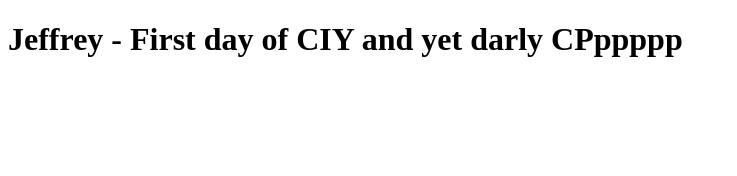
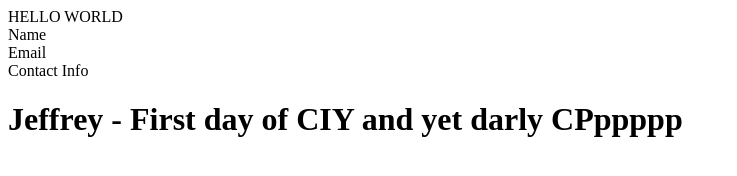
Before and after one commit to jeffrey79/jeffrey79.github.io, a plain HTML site: page index.html in a window 1280 px wide. Shown: the whole page, without its empty margins (0-737 px from the left). Drawn offline with Linux system fonts and the light colour scheme.

Commit message:
First Title

```diff
--- a/index.html
+++ b/index.html
@@ -4,9 +4,19 @@
     <meta charset="UTF-8">
     <meta name="viewport" content="width=device-width, initial-scale=1.0">
     <meta http-equiv="X-UA-Compatible" content="ie=edge">
-    <title>Document</title>
+    <title>First Title</title>
 </head>
 <body>
+
+    HELLO WORLD
+    <br>
+
+    Name
+    <br>
+    Email
+    <br>
+    Contact Info
+    <br>
 
         <h1>
             Jeffrey - First day of CIY and yet darly CPppppp
```
